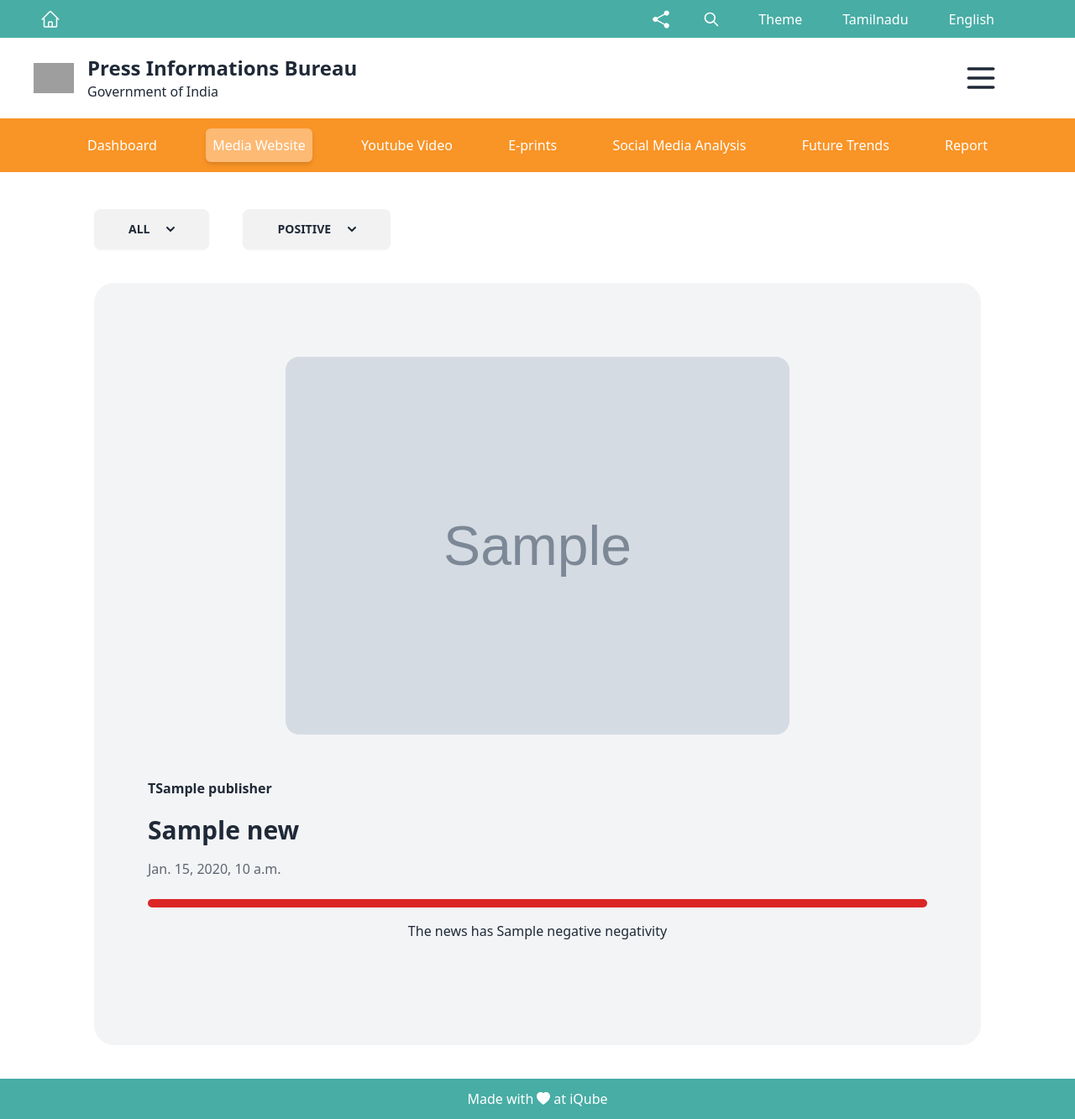
After one commit to kuttykarthikeyan/PIB, a Django app: template newsgatherers/templates/article_analysis.html in a window 1280 px wide. The commit adds this page. Shown: the whole page at 84% size. Run offline with Django 4.2, Linux system fonts and the light colour scheme; the template is opened without the code that fills it: most values are stand-ins (such as "Sample title", 1, 10 or a date in 2020); grey boxes marked "Sample" are stand-in pictures; some libraries are stand-ins or nearby versions; grey boxes are pictures that could not be loaded.

Commit message:
article completed

```diff
--- a/new_templates/Home_page.html
+++ b/new_templates/Home_page.html
@@ -102,7 +102,7 @@
     <div class="rounded-md">
       <div class="px-4 rounded-md">
 
-        <img src="https://upload.wikimedia.org/wikipedia/commons/b/bd/Taj_Mahal%2C_Agra%2C_India_edit3.jpg" alt="loading" height="800" width="600" class="rounded-2xl mt-16">
+        <img src="https://upload.wikimedia.org/wikipedia/commons/b/bd/Taj_Mahal%2C_Agra%2C_India_edit3.jpg" alt="loading" height="800" width="600" class="rounded-2xl my-8">
       </div>
     </div>
   </div>
@@ -121,7 +121,7 @@
     <div class="rounded-md">
       <div class="px-4 rounded-md">
 
-        <img src="https://upload.wikimedia.org/wikipedia/commons/b/bd/Taj_Mahal%2C_Agra%2C_India_edit3.jpg" alt="loading" height="800" width="600" class="rounded-2xl mt-16">
+        <img src="https://upload.wikimedia.org/wikipedia/commons/b/bd/Taj_Mahal%2C_Agra%2C_India_edit3.jpg" alt="loading" height="800" width="600" class="rounded-2xl my-8">
       </div>
     </div>
   </div>
--- a/newsgatherers/models.py
+++ b/newsgatherers/models.py
@@ -49,9 +49,7 @@ class news_obj(models.Model):
     negative_sentence = models.TextField(null=True,blank=True)
     department = models.CharField(max_length=200,null=True,blank=True)
     state = models.CharField(max_length=200,null=True,blank=True)
-    image = models.CharField(max_length=200,null=True,blank=True)
-    is_clustered = models.BooleanField(default=False)
-    is_cluster_head = models.BooleanField(default=False)
+    image = models.URLField(null=True,blank=True)
     website = 'website'
     youtube = 'youtube'
     eprints = 'eprints'
--- /dev/null
+++ b/newsgatherers/templates/article_analysis.html
@@ -0,0 +1,155 @@
+<!DOCTYPE html>
+<html lang="en">
+<head>
+  <meta charset="UTF-8">
+  <meta name="viewport" content="width=device-width, initial-scale=1.0">
+  <title>Document</title>
+  <link href="https://cdn.jsdelivr.net/npm/daisyui@4.4.20/dist/full.min.css" rel="stylesheet" type="text/css" />
+  <script src="https://cdn.tailwindcss.com"></script>
+</head>
+<body >
+  <div class="flex justify-between max-h-[45px] bg-[#48ADA5] ">
+    <div class="flex items-center ml-12">
+      <svg xmlns="http://www.w3.org/2000/svg" fill="none" viewBox="0 0 24 24" stroke-width="1.5" stroke="currentColor" class="w-6 h-6 text-white">
+        <path stroke-linecap="round" stroke-linejoin="round" d="M2.25 12l8.954-8.955c.44-.439 1.152-.439 1.591 0L21.75 12M4.5 9.75v10.125c0 .621.504 1.125 1.125 1.125H9.75v-4.875c0-.621.504-1.125 1.125-1.125h2.25c.621 0 1.125.504 1.125 1.125V21h4.125c.621 0 1.125-.504 1.125-1.125V9.75M8.25 21h8.25"/>
+      </svg>
+    </div>
+    <div class="flex items-center px-20 gap-4">
+      <svg xmlns="http://www.w3.org/2000/svg" fill="white" viewBox="0 0 24 24" stroke-width="1.5" stroke="currentColor" class="w-6 h-6 mx-2 text-white">
+        <path stroke-linecap="round" stroke-linejoin="round" d="M7.217 10.907a2.25 2.25 0 100 2.186m0-2.186c.18.324.283.696.283 1.093s-.103.77-.283 1.093m0-2.186l9.566-5.314m-9.566 7.5l9.566 5.314m0 0a2.25 2.25 0 103.935 2.186 2.25 2.25 0 00-3.935-2.186zm0-12.814a2.25 2.25 0 103.933-2.185 2.25 2.25 0 00-3.933 2.185z"/>
+      </svg>
+        <button class="btn btn-ghost btn-circle">
+          <svg xmlns="http://www.w3.org/2000/svg" class="h-5 w-5 text-white mx-2" fill="none" viewBox="0 0 24 24" stroke="currentColor"><path stroke-linecap="round" stroke-linejoin="round" stroke-width="2" d="M21 21l-6-6m2-5a7 7 0 11-14 0 7 7 0 0114 0z" /></svg>
+        </button>
+      <button class="btn-glass text-white hover:opacity-70 p-2 mx-2">Theme</button>
+      <button class="btn-glass text-white hover:opacity-70 p-2 mx-2">Tamilnadu</button>
+      <button class="btn-glass text-white hover:opacity-70 p-2 mx-2">English</button>
+    </div>
+  </div>
+  <!-- navbar-2 -->
+  <div class="navbar bg-base-100 bg-white-500 h-24 pr-12">
+    <div class="flex-1">
+      <img src="https://4.bp.blogspot.com/-abhM9jw9s44/TBNyEnxpVsI/AAAAAAAAACE/JWrUlBnPiJs/s1600/govt_of_ind_logo.png" height="38" width="48" class="ml-8 mr-2" alt="loading">
+
+      <div class="ml-2">
+        <p class="text-2xl font-bold">Press Informations Bureau</p>
+        <p class="text-md">Government of India</p>
+      </div>
+    </div>
+    <div class="flex-none">
+      <button class="btn btn-square btn-ghost mr-10">
+        <svg xmlns="http://www.w3.org/2000/svg" fill="none" viewBox="0 0 24 24" class="inline-block w-36 h-11 stroke-current"><path stroke-linecap="round" stroke-linejoin="round" stroke-width="2" d="M4 6h16M4 12h16M4 18h16"></path></svg>
+      </button>
+    </div>
+  </div>
+
+  <!-- navbar-3 -->
+  <div class="flex m-auto w-full bg-[#F99426]">
+    <ul class="flex justify-between w-full px-24 py-3">
+      <li><button class="btn-glass text-white hover:opacity-70 p-2">Dashboard</button></li>
+      <li><button class="text-white hover:opacity-70 p-2 bg-[#fdba74] rounded-md shadow-md">Media Website</button></li>
+      <li><button class="btn-glass text-white hover:opacity-70 p-2">Youtube Video</button></li>
+      <li><button class="btn-glass text-white hover:opacity-70 p-2">E-prints</button></li>
+      <li><button class="btn-glass text-white hover:opacity-70 p-2">Social Media Analysis</button></li>
+      <li><button class="btn-glass text-white hover:opacity-70 p-2">Future Trends</button></li>
+      <li><button class="btn-glass text-white hover:opacity-70 p-2">Report</button></li>
+    </ul>
+  </div>
+
+  <div class="flex container gap-10 mt-10">
+
+    <div class="dropdown ml-28">
+      <div tabindex="0" role="button" class="btn mt-1 px-10 font-bold">
+        ALL
+
+        <svg class="w-2.5 h-2.5 ms-3" aria-hidden="true" xmlns="http://www.w3.org/2000/svg" fill="none" viewBox="0 0 10 6">
+          <path stroke="currentColor" stroke-linecap="round" stroke-linejoin="round" stroke-width="2" d="m1 1 4 4 4-4"/>
+        </svg>
+      </div>
+      <ul tabindex="0" class="dropdown-content z-[1] menu p-2 shadow bg-base-100 rounded-box w-52">
+        <li><a>Prime minister</a></li>
+        <li><a>Chief minister</a></li>
+      </ul>
+    </div>
+    <div class="dropdown ">
+      <div tabindex="0" role="button" class="btn mt-1 px-10 font-bold">
+        POSITIVE
+
+        <svg class="w-2.5 h-2.5 ms-3" aria-hidden="true" xmlns="http://www.w3.org/2000/svg" fill="none" viewBox="0 0 10 6">
+          <path stroke="currentColor" stroke-linecap="round" stroke-linejoin="round" stroke-width="2" d="m1 1 4 4 4-4"/>
+        </svg>
+      </div>
+      <ul tabindex="0" class="dropdown-content z-[1] menu p-2 shadow bg-base-100 rounded-box w-52">
+        <li><a>NEGATIVE</a></li>
+        <li><a>NEUTRAL</a></li>
+      </ul>
+    </div>
+  </div>
+
+
+<!-- block content -->
+<div class="bg-gray-100 p-6 m-10 mx-28 rounded-3xl">
+<!-- image -->
+
+  <div class="rounded-sm flex justify-center">
+    <div class="px-4 rounded-md">
+
+      <img src="{{ news.image }}" alt="loading" height="800" width="600" class="rounded-2xl mt-16">
+    </div>
+  </div>
+<!-- heading and title -->
+<div class="p-10">
+  <p class="mt-3"><B>
+    T{{ news.publisher }}
+  </B>
+  </p>
+  <p class="font-bold text-3xl mt-5">{{ news.title }}</p>
+  <p class="opacity-70 mt-4">{{ news.published_time_ago }}</p>
+
+
+  <div class=" mt-6 my-4 w-full bg-gray-200 rounded-full h-2.5 dark:bg-gray-700">
+    <div class="bg-red-600 h-2.5 rounded-full" style="width: {{news.NEGATIVE}}%"></div>
+  </div>
+  <!--<div class="w-full max-w-md mx-auto mt-6">
+    <input type="range" class="w-full bg-gray-300 h-1 appearance-none" disabled />
+  </div>-->
+  <p class="flex justify-center">The news has {{ news.NEGATIVE }} negativity</p>
+  <div class="mt-5 text-lg p-5">
+
+    {% if news.description == 'none' %}
+      <p>{{ news.main_text }} </p>
+      {% elif news.main_text == 'none' %}
+      <p>{{ news.description }}</p>
+      <p>{{ news.title }}</p>
+    {% endif %}
+    </div>
+
+</div>
+
+</div>
+
+
+<!-- endblock -->
+
+  <!-- FOOTER -->
+  <footer class="bg-light text-center text-lg-start fixed-bottom mt-10">
+    <div class="text-center justify-center p-2 bg-[#48ADA5] p-3 flex" style=" color: white;">
+        <div>
+          Made with
+        </div>
+        <div>
+            <svg xmlns="http://www.w3.org/2000/svg" width="16" height="16" fill="currentColor"
+                class="bi bi-heart-fill ml-1 mt-1 mr-1" viewBox="0 0 16 16">
+                <path fill-rule="evenodd"
+                    d="M8 1.314C12.438-3.248 23.534 4.735 8 15-7.534 4.736 3.562-3.248 8 1.314z" />
+            </svg>
+        </div>
+        <div>
+          at iQube
+        </div>
+
+    </div>
+</footer>
+
+</body>
+</html>
--- a/newsgatherers/urls.py
+++ b/newsgatherers/urls.py
@@ -8,6 +8,7 @@ urlpatterns = [
     path('logout/',views.logout,name='logout'),
     path('admin_dashboard/',views.admin_dashboard,name='admin_dashboard'),
     path('cluster/<int:id>',views.cluster,name='cluster'),
+    path('article_analysis/<int:pk>/<int:check>/',views.article_analysis,name='article_analysis'),
     path('article_home',views.article_home,name='article_home'),
     path('article/<int:index>/<int:id>',views.article,name='article'),
     path('youtube_videos/',views.youtube_data_home,name='youtube_data_home'),
```
Also changed, not shown: new_templates/Home.html (+2 -15 lines), newsgatherers/templates/article_home.html (+5 -2 lines), newsgatherers/views.py (+24 -2 lines), newsgatherers/migrations/0005_alter_news_cluster_head_created_time_and_more.py (added), newsgatherers/migrations/0006_alter_news_cluster_head_created_time_and_more.py (added), newsgatherers/migrations/0007_remove_news_obj_is_cluster_head_and_more.py (added).
